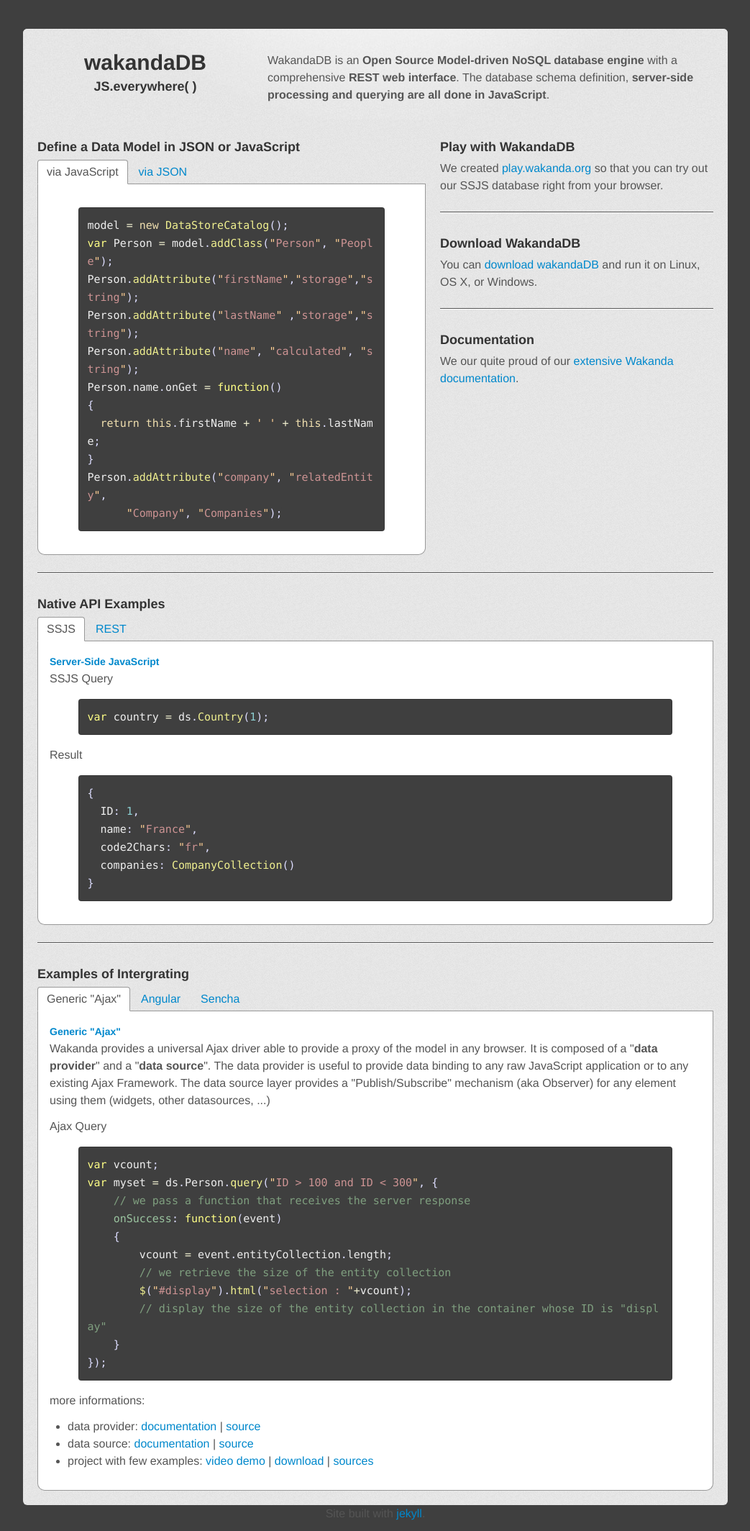
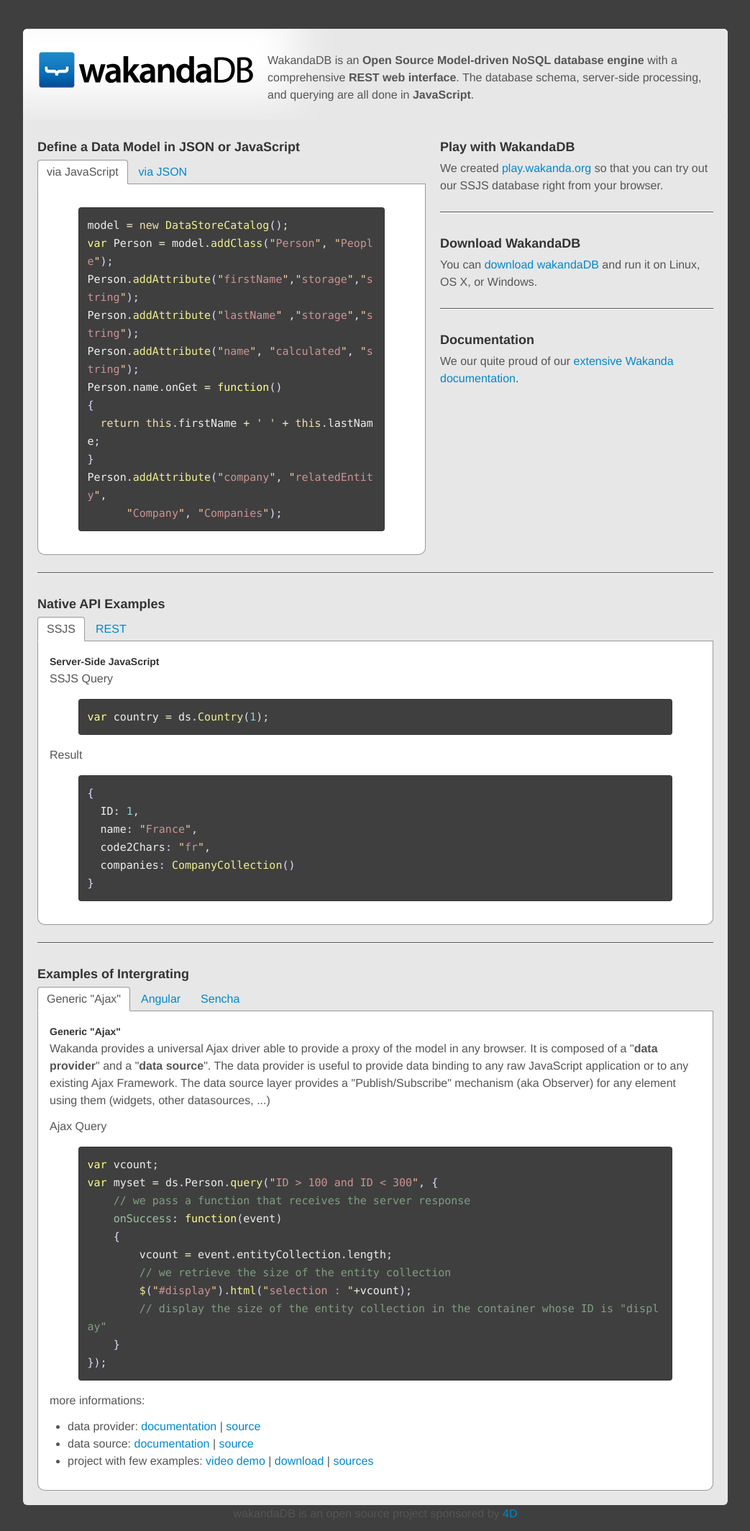
Before and after one commit to WakandaDB/WakandaDB.github.io, a Jekyll site: the page built from index.html, in a window 1280 px wide. Shown: the whole page at 72% size, without its empty margins (118-1161 px from the left). Built offline with Jekyll 4.4.1, drawn with Linux system fonts in a browser that asks for light colours; Markdown is read by kramdown in place of the engine named in the settings.

Commit message:
adding the logo, cleanup

```diff
--- a/_layouts/default.html
+++ b/_layouts/default.html
@@ -58,7 +58,7 @@
         <header class="page-header">
           <div class="title">
             <h1>{{ site.title }}</h1>
-            <h3>{{ site.subtitle }}</h3>
+            <!--h3>{{ site.subtitle }}</h3-->
           </div>
           <p class="description">{{page.description}}</p>
         </header>
@@ -92,7 +92,7 @@
       </div>
 
       <footer>
-        <p>Site built with <a href="https://github.com/mojombo/jekyll">jekyll</a>.</p>
+        <p>wakandaDB is an open source project sponsored by <a href="http://www.4d.com/">4D</a></p>
       </footer>
 
     </div>
--- a/index.html
+++ b/index.html
@@ -1,8 +1,8 @@
 ---
 layout: default
 description: WakandaDB is an <strong>Open Source Model-driven NoSQL database engine</strong> with a
-            comprehensive <strong>REST web interface</strong>. The database schema definition,
-            <strong>server-side processing and querying are all done in JavaScript</strong>.
+            comprehensive <strong>REST web interface</strong>. The database schema,
+            server-side processing, and querying are all done in <strong>JavaScript</strong>.
 ---
 
         <section id="introduction">
@@ -88,7 +88,7 @@
 
             <!-- SSJS -->
             <div class="tab-pane fade in active" id="SSJS-Example" aria-selected="true"  aria-labeledby="tabSSJS">
-              <h4> <a name="SSJS-Example" class="anchor" href="#SSJS-Example"><span class="octicon octicon-link">Server-Side JavaScript</span></a></h4>
+              <h4>Server-Side JavaScript</h4>
               <p>
                 SSJS Query
 {% highlight javascript %}
@@ -107,7 +107,7 @@
 
             <!-- REST -->
             <div class="tab-pane fade" id="REST-Example" aria-selected="false">
-              <h4> <a name="REST-Example" class="anchor" href="#REST-Example"><span class="octicon octicon-link">REST</span></a></h4>
+              <h4>REST</h4>
               <p>
                 REST Request
                 {% highlight javascript %}GET /rest/Country(1){% endhighlight %}
@@ -146,7 +146,7 @@
           <div class="tab-content">
             <!-- Ajax -->
             <div class="tab-pane fade in active" id="Universal-Ajax-Connector" aria-selected="true" aria-labeledby="tabNavUniversalAjax">
-              <h4> <a name="Universal-Ajax-Connector" class="anchor" href="#Universal-Ajax-Connector"><span class="octicon octicon-link">Generic "Ajax"</span></a></h4>
+              <h4>Generic "Ajax"</h4>
               <p>
                 Wakanda provides a universal Ajax driver able to provide a proxy of the model in
                 any browser. It is composed of a "<strong>data provider</strong>" and a
@@ -178,7 +178,7 @@
 
             <!-- Angular -->
             <div class="tab-pane fade" id="Angular-Connector" aria-selected="false">
-              <h4> <a name="Angular-Connector" class="anchor" href="#Angular-Connector"><span class="octicon octicon-link">Angular Wakanda resource</span></a></h4>
+              <h4>Angular Wakanda resource</h4>
               <p>
                 Vojta Jina from Google went to present AngularJS at Wakanday Europe 2012. He
                 made at this occasion a Wakanda version of its ng-todo demo application using a
@@ -269,7 +269,7 @@
 
             <!-- Sencha -->
             <div class="tab-pane fade" id="Sencha-Connector" aria-selected="false">
-              <h4> <a name="Sencha-Connector" class="anchor" href="#Sencha-Connector"><span class="octicon octicon-link">Sencha-Wakanda</span></a></h4>
+              <h4>Sencha-Wakanda</h4>
               <p>
                 First presented during Wakanday 2011, a Sencha Wakanda proxy was realized by the
                 french company <a href="http://www.revolunet.com">revolunet</a>. This Sencha Wakanda proxy uses the built in Wakanda REST API directly.
--- a/stylesheets/styles.css
+++ b/stylesheets/styles.css
@@ -633,10 +633,10 @@
 html,body{background-color:#3f3f3f;}
 body{padding-top:40px;font-weight:300;}
 .container>footer p{text-align:center;}
-.container>.content{background-color:#e7e7e7;background-image:url(http://wakandadb.org/images/body-bg.png);padding:20px;margin:0 -20px;-webkit-border-radius:6px;-moz-border-radius:6px;border-radius:6px;}
-.page-header{background-color:#ffffff;padding:2em 0px 10px;margin:-20px -20px 20px;-webkit-border-radius:6px;-moz-border-radius:6px;border-radius:6px;background-image:url(http://wakandadb.org/images/highlight-bg.jpg);background-position:bottom center;border:none;margin-left:-20px;*zoom:1;}.page-header:before,.page-header:after{display:table;content:"";}
+.container>.content{background-color:#e7e7e7;padding:20px;margin:0 -20px;-webkit-border-radius:6px;-moz-border-radius:6px;border-radius:6px;}
+.page-header{background-color:#ffffff;padding:2em 0px 10px;margin:-20px -20px 20px;-webkit-border-radius:6px;-moz-border-radius:6px;border-radius:6px;-webkit-box-shadow:inset -600px -30px 60px 0px #e7e7e7;-moz-box-shadow:inset -600px -30px 60px 0px #e7e7e7;box-shadow:inset -600px -30px 60px 0px #e7e7e7;background-position:bottom center;border:none;margin-left:-20px;*zoom:1;}.page-header:before,.page-header:after{display:table;content:"";}
 .page-header:after{clear:both;}
-.page-header .title{float:left;margin-left:20px;width:300px;text-align:center;}
+.page-header .title{float:left;margin-left:20px;width:300px;text-align:center;}.page-header .title h1{overflow:hidden;width:300px;height:50px;text-indent:397px;background-image:url(/images/wakandaDB_300x50.png);}
 .page-header .description{float:left;margin-left:20px;width:620px;}
 .content .span4{margin-left:0;padding-left:19px;border-left:1px solid #eee;}
 .topbar .btn{border:0;}
```
Also changed, not shown: _less/custom.less (+11 -4 lines), images/wakandaDB.png (added), images/wakandaDB_300x50.png (added), images/wakandaDB_icon_64.png (added).
